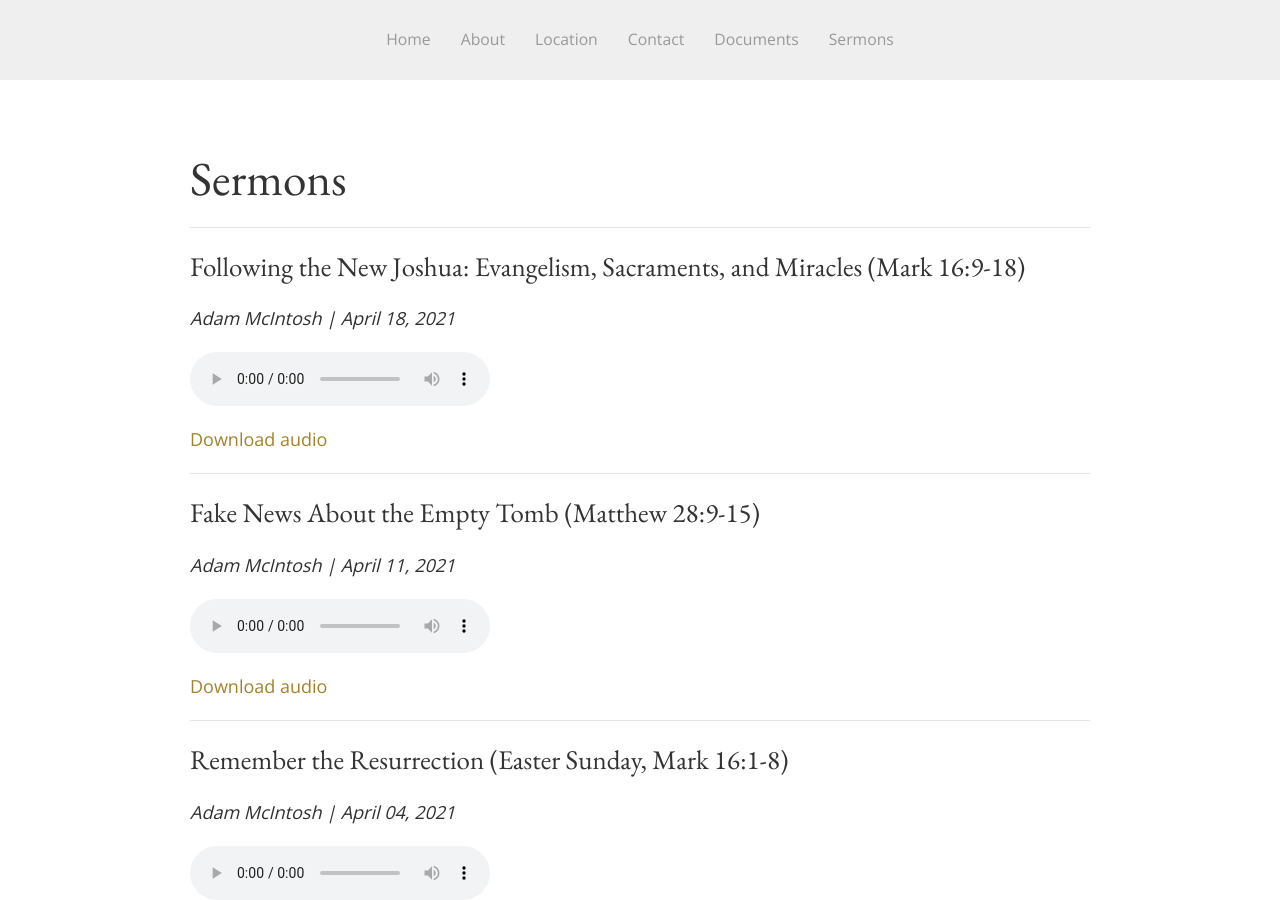
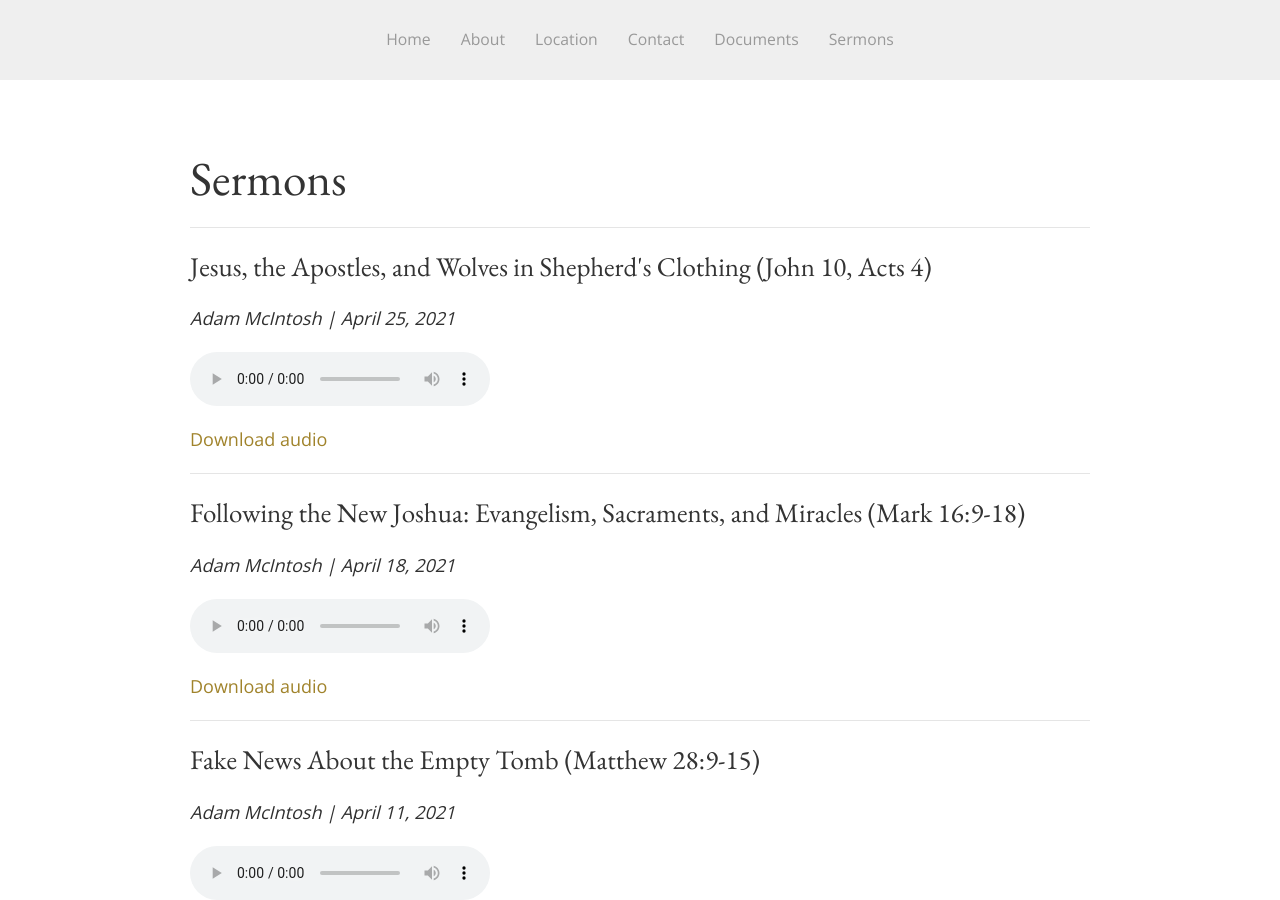
Before and after one commit to SaintDavidsChurch/website, a Jekyll site: the page built from sermons.html, in a window 1280 px wide and 900 px high. Built offline with Jekyll 4.4.1, drawn with Linux system fonts in a browser that asks for light colours.

Commit message:
Updated by InferCMS

```diff
--- a/_data/sermons.yml
+++ b/_data/sermons.yml
@@ -162,3 +162,7 @@
   date: '2021-04-18'
   preacher: Adam McIntosh
   audio_file: https://saintdavids.church/assets/sermons/2021/April/Adam-McIntosh_April18-2021_Mark16.9-18.mp3
+- title: Jesus, the Apostles, and Wolves in Shepherd's Clothing (John 10, Acts 4)
+  date: '2021-04-25'
+  preacher: Adam McIntosh
+  audio_file: https://saintdavids.church/assets/sermons/2021/April/Adam-McIntosh_April25-2021_John10_Acts4.mp3
```
